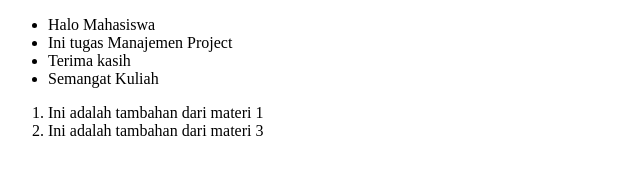
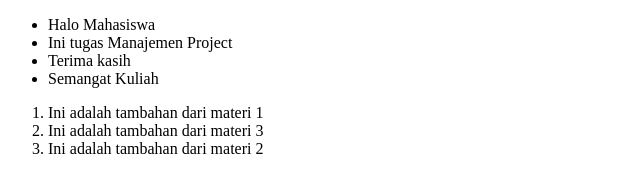
Before and after one commit to UncleHens/Manajemen_Project, a plain HTML site: page index.html in a window 1280 px wide. Shown: the whole page, without its empty margins (0-640 px from the left). Drawn offline with Linux system fonts and the light colour scheme.

Commit message:
Add item to ordered list in index.html
tambahan data

```diff
--- a/index.html
+++ b/index.html
@@ -15,6 +15,7 @@
     <ol>
         <li>Ini adalah tambahan dari materi 1</li>
         <li>Ini adalah tambahan dari materi 3</li>
+        <li>Ini adalah tambahan dari materi 2</li>
     </ol>
 </body>
 </html>
```
